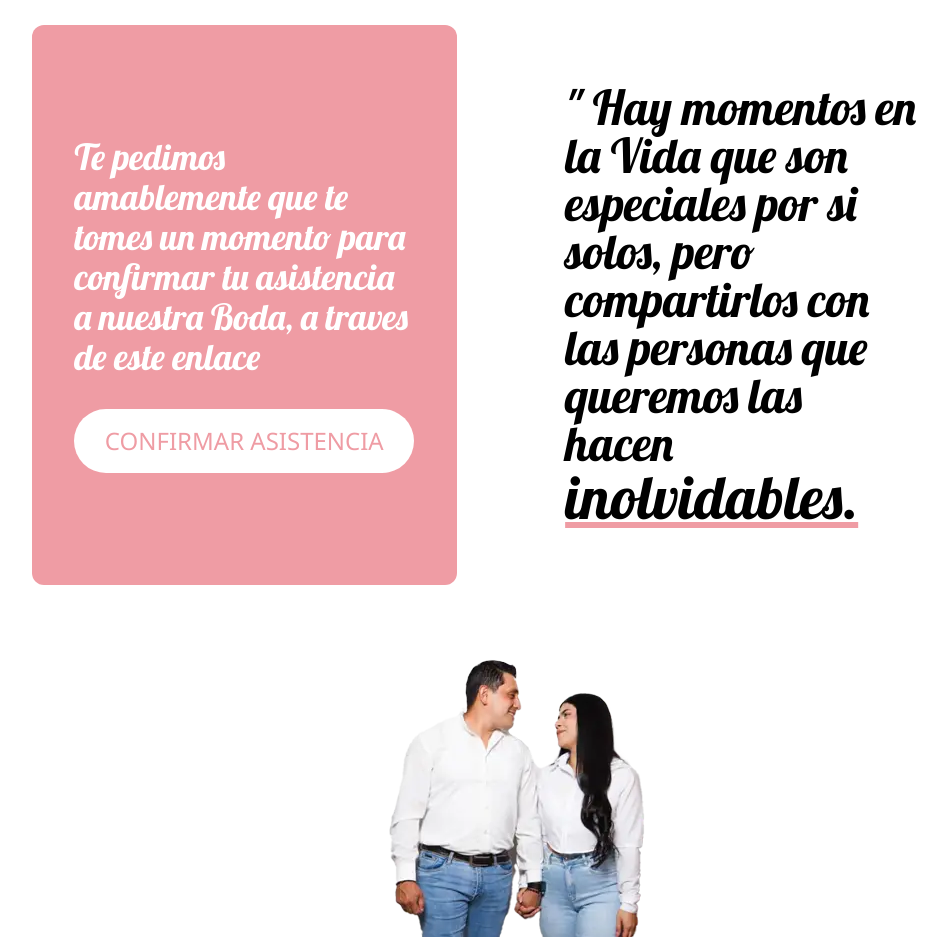
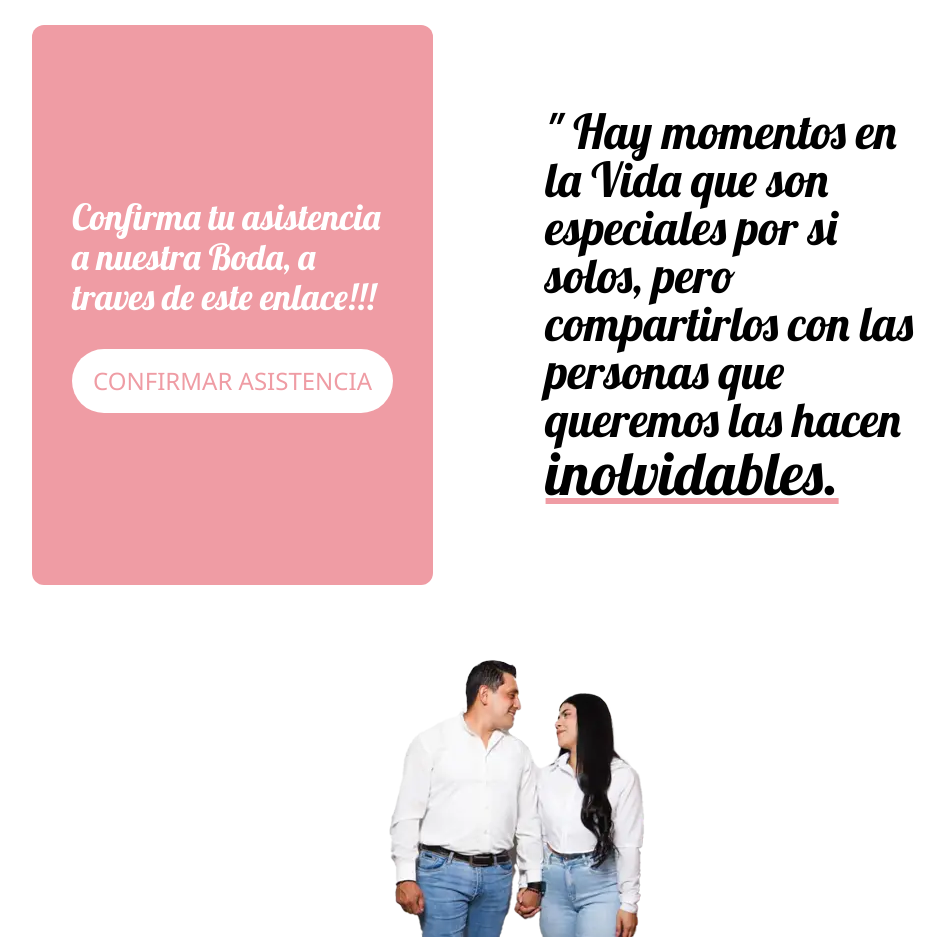
Before and after one commit to devLudociel/Boda-de-Estefani-y-Shefferson, an Astro site: page / in a window 1280 px wide. Shown: the part 4100-5037 px from the top of the page, without its empty margins (120-1067 px from the left). Built offline with nearby package versions, Linux system fonts and the light colour scheme; Astro itself is replaced by a stand-in of ours.

Commit message:
mas Cambios

```diff
--- a/src/components/Confirmacion.astro
+++ b/src/components/Confirmacion.astro
@@ -14,7 +14,7 @@
 
     <div class="flex flex-col justify-center items-center bg-main rounded-xl sm:h-[30vh] col-span-1 md:h-[50vh] lg:h-[70vh]">
         <p class="name lg:text-4xl md:text-2xl w-[80%] text-white sm:text-xl">
-            Te pedimos amablemente que te tomes un momento para confirmar tu asistencia a nuestra Boda, a traves de este enlace
+            Confirma tu asistencia a nuestra Boda, a traves de este enlace!!!
         </p>
         <a href="https://wa.me/+584247244914?text=¡Hola!+😊+Solo+quería+confirmar+mi+asistencia+al+evento.+Estoy+muy+emocionado/a+y+espero+con+ansias+el+día.+¡Nos+vemos+pronto!+Saludos." class="w-[80%] md:h-16 sm:h-8 bg-white rounded-full text-main flex justify-center items-center lg:text-2xl md:text-lg sm:text-base uppercase text-bold mt-8" target="_blank">
             <span>
```
